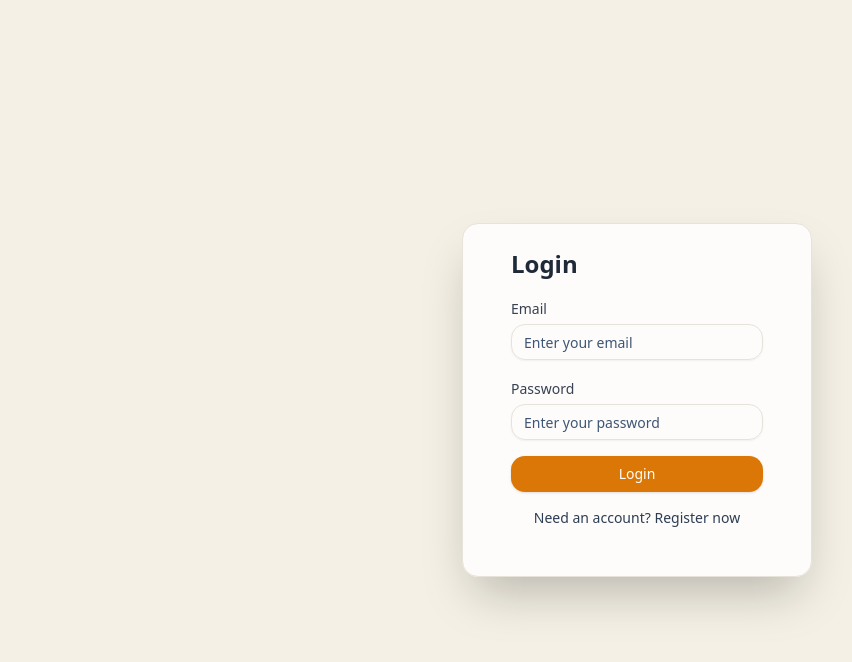
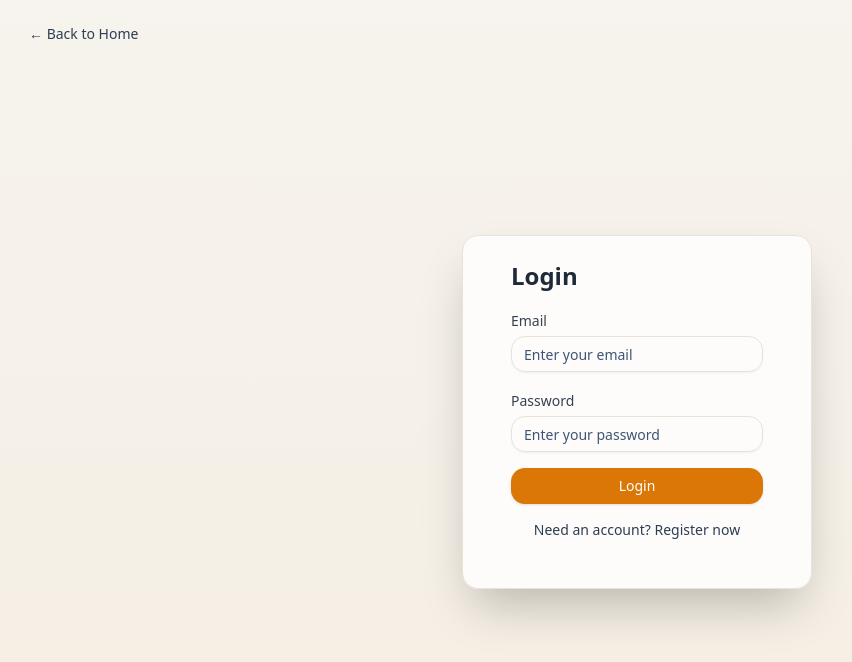
Before and after one commit to Algoltea/hopperhacksx, a Next.js app: page /login in a window 1280 px wide. Shown: the top 662 px of the page, without its empty margins (3-855 px from the left). Built offline with nearby package versions, Linux system fonts and the light colour scheme; no server answers.

Commit message:
Add back button to login page and adjust layout styling

```diff
--- a/src/app/login/page.tsx
+++ b/src/app/login/page.tsx
@@ -4,6 +4,7 @@ import { useEffect } from 'react';
 import { useRouter } from 'next/navigation';
 import { useAuth } from '@/contexts/auth-context';
 import DemoAuthForm from '@/components/ui/login_and_register/login_and_register';
+import { Button } from '@/components/ui/button';
 
 export default function LoginPage() {
   const { user } = useAuth();
@@ -17,7 +18,16 @@ export default function LoginPage() {
 
   return (
     <div className="min-h-screen bg-gradient-to-b from-background to-primary/5">
-      <DemoAuthForm />
+      <div className="container mx-auto px-4">
+        <Button
+          variant="ghost"
+          className="mt-4"
+          onClick={() => router.push('/')}
+        >
+          ← Back to Home
+        </Button>
+        <DemoAuthForm />
+      </div>
     </div>
   );
 }
--- a/src/components/ui/login_and_register/login_and_register.tsx
+++ b/src/components/ui/login_and_register/login_and_register.tsx
@@ -61,7 +61,7 @@ export default function DemoAuthForm() {
   };
 
   return (
-    <div className="flex justify-center items-center min-h-screen bg-[#f4f0e5]">
+    <div className="flex justify-center items-center min-h-[calc(100vh-80px)]">
       <motion.div
         initial={{ opacity: 0, y: 50 }}
         animate={{ opacity: 1, y: 0 }}
```
